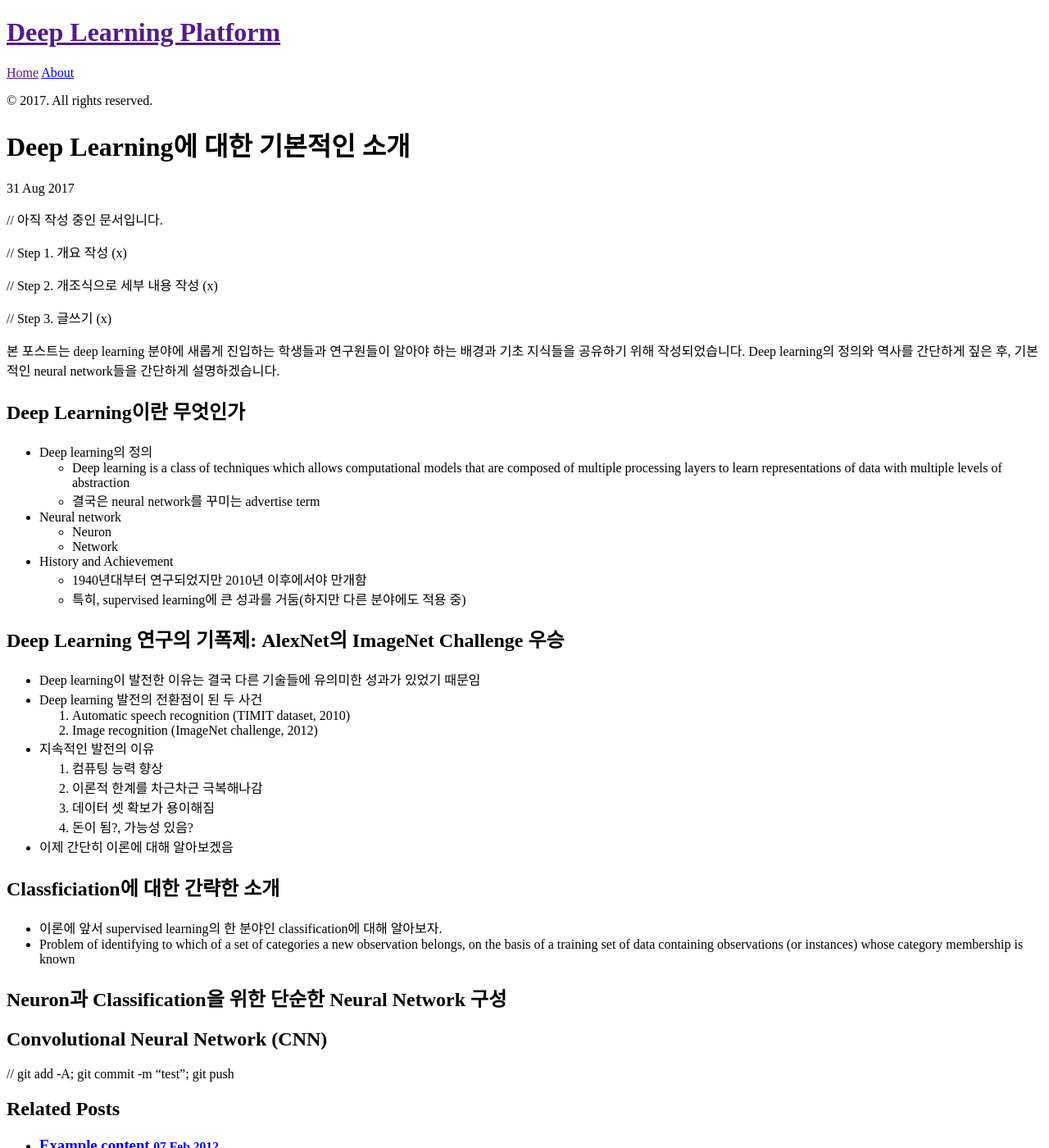
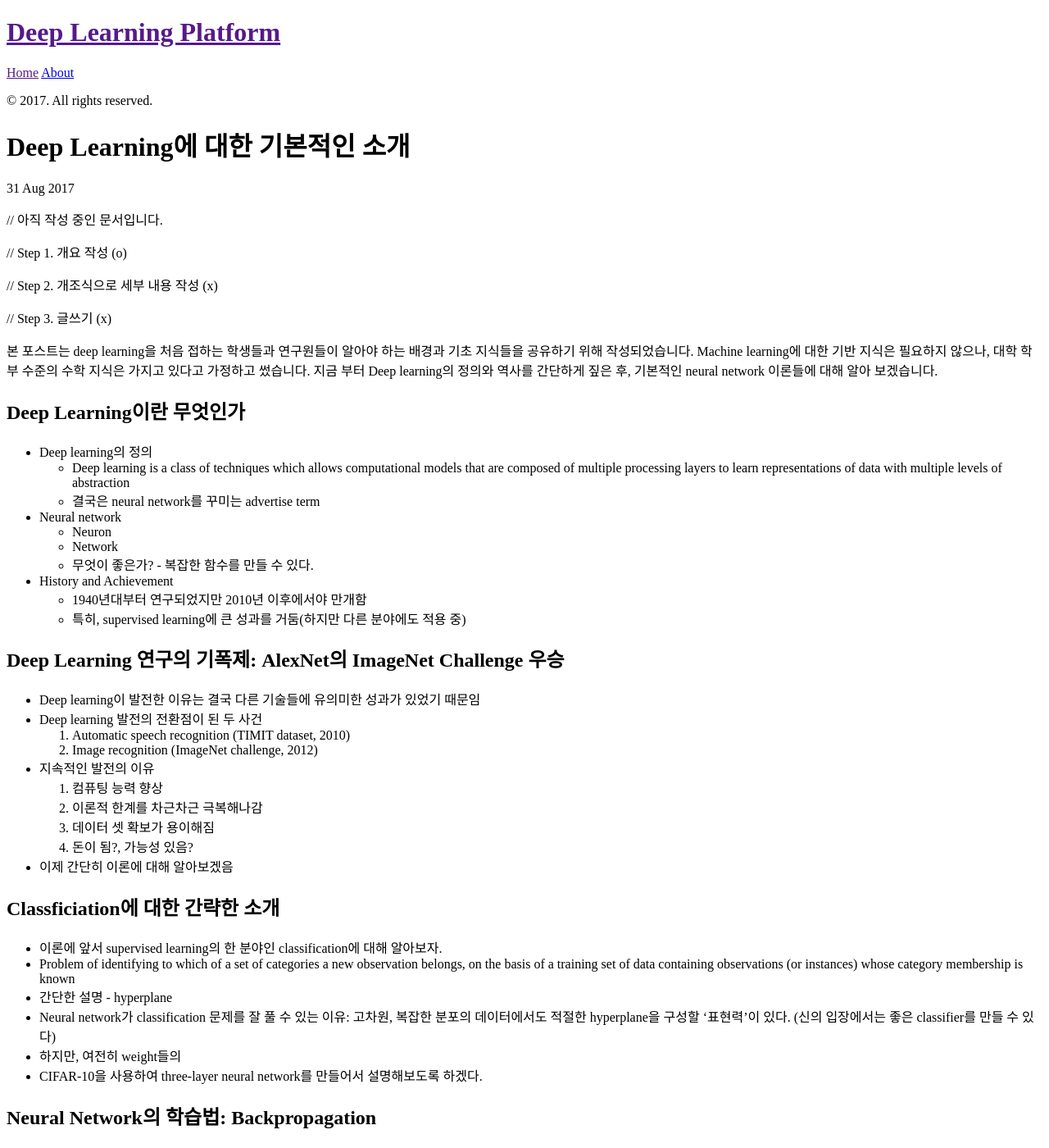
Before and after one commit to shnoh171/shnoh171.github.io, a Jekyll site: the page built from _posts/2017-08-31-introduction-to-deep-learning.md, in a window 1280 px wide and 1400 px high. Shown: the whole window at 82% size. Built offline with Jekyll 4.4.1, drawn with Linux system fonts in a browser that asks for light colours; Markdown is read by kramdown in place of the engine named in the settings; some of the changed text lies outside the part shown.

Commit message:
Update Introduction to Deep Learning

```diff
--- a/_posts/2017-08-31-introduction-to-deep-learning.md
+++ b/_posts/2017-08-31-introduction-to-deep-learning.md
@@ -6,13 +6,13 @@ categories:
 ---
 // 아직 작성 중인 문서입니다.
 
-// Step 1. 개요 작성 (x)
+// Step 1. 개요 작성 (o)
 
 // Step 2. 개조식으로 세부 내용 작성 (x)
 
 // Step 3. 글쓰기 (x)
 
-본 포스트는 deep learning 분야에 새롭게 진입하는 학생들과 연구원들이 알아야 하는 배경과 기초 지식들을 공유하기 위해 작성되었습니다. Deep learning의 정의와 역사를 간단하게 짚은 후, 기본적인 neural network들을 간단하게 설명하겠습니다.
+본 포스트는 deep learning을 처음 접하는 학생들과 연구원들이 알아야 하는 배경과 기초 지식들을 공유하기 위해 작성되었습니다. Machine learning에 대한 기반 지식은 필요하지 않으나, 대학 학부 수준의 수학 지식은 가지고 있다고 가정하고 썼습니다. 지금  부터 Deep learning의 정의와 역사를 간단하게 짚은 후, 기본적인 neural network 이론들에 대해 알아 보겠습니다.
 
 ## Deep Learning이란 무엇인가
 
@@ -22,6 +22,7 @@ categories:
 * Neural network
   + Neuron
   + Network
+  + 무엇이 좋은가? - 복잡한 함수를 만들 수 있다.
 * History and Achievement
   + 1940년대부터 연구되었지만 2010년 이후에서야 만개함
   + 특히, supervised learning에 큰 성과를 거둠(하지만 다른 분야에도 적용 중)
@@ -43,15 +44,22 @@ categories:
 
 * 이론에 앞서 supervised learning의 한 분야인 classification에 대해 알아보자.
 * Problem of identifying to which of a set of categories a new observation belongs, on the basis of a training set of data containing observations (or instances) whose category membership is known
+* 간단한 설명 - hyperplane
+* Neural network가 classification 문제를 잘 풀 수 있는 이유: 고차원, 복잡한 분포의 데이터에서도 적절한 hyperplane을 구성할 '표현력'이 있다. (신의 입장에서는 좋은 classifier를 만들 수 있다)
+* 하지만, 여전히 weight들의
+* CIFAR-10을 사용하여 three-layer neural network를 만들어서 설명해보도록 하겠다.
 
+## Neural Network의 학습법: Backpropagation
 
-## Neuron과 Classification을 위한 단순한 Neural Network 구성
-
-
-
+* Loss 함수
+* Gradient Descent
+* Neural network에 gradient를 계산할 방법이 필요함 -> Backpropagation
+* Backpropagation 설명
 
 ## Convolutional Neural Network (CNN)
 
+* 필요성: 연산량이 너무 많음
+*
 
 
 
```
